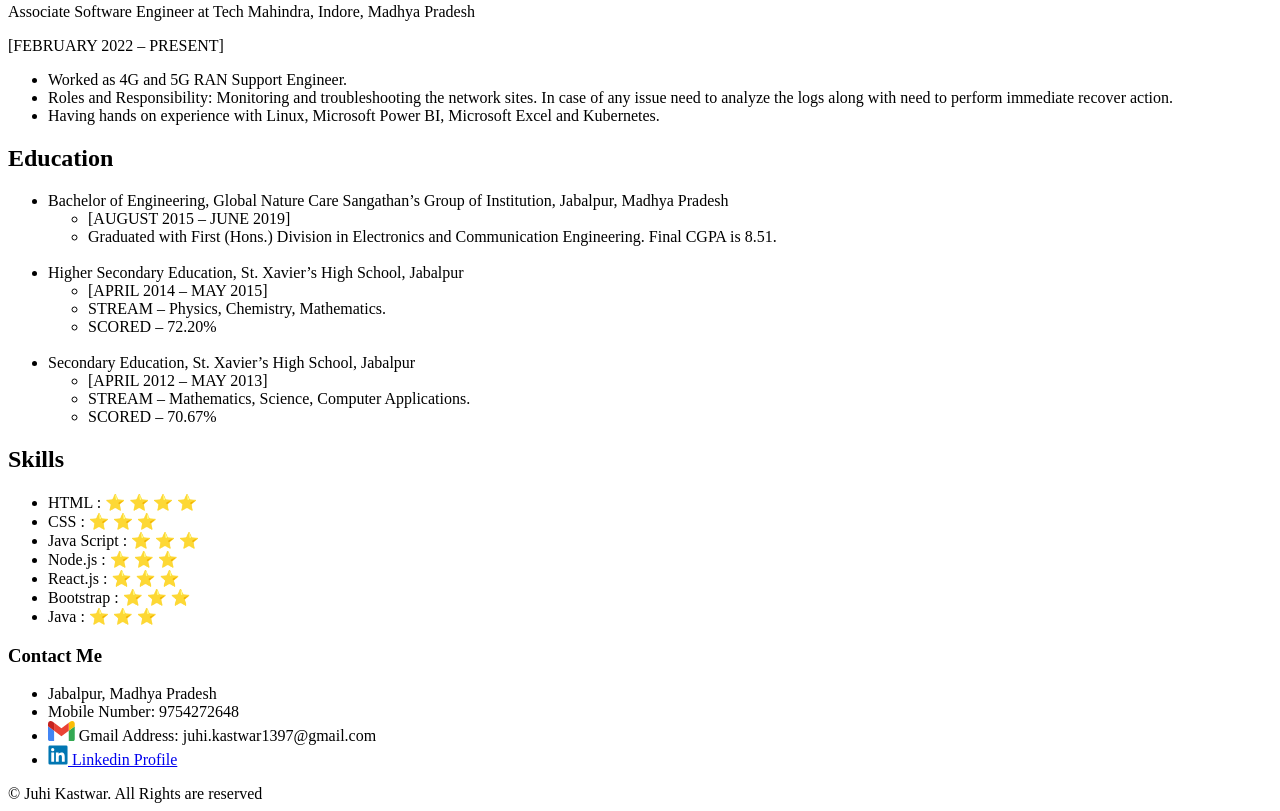
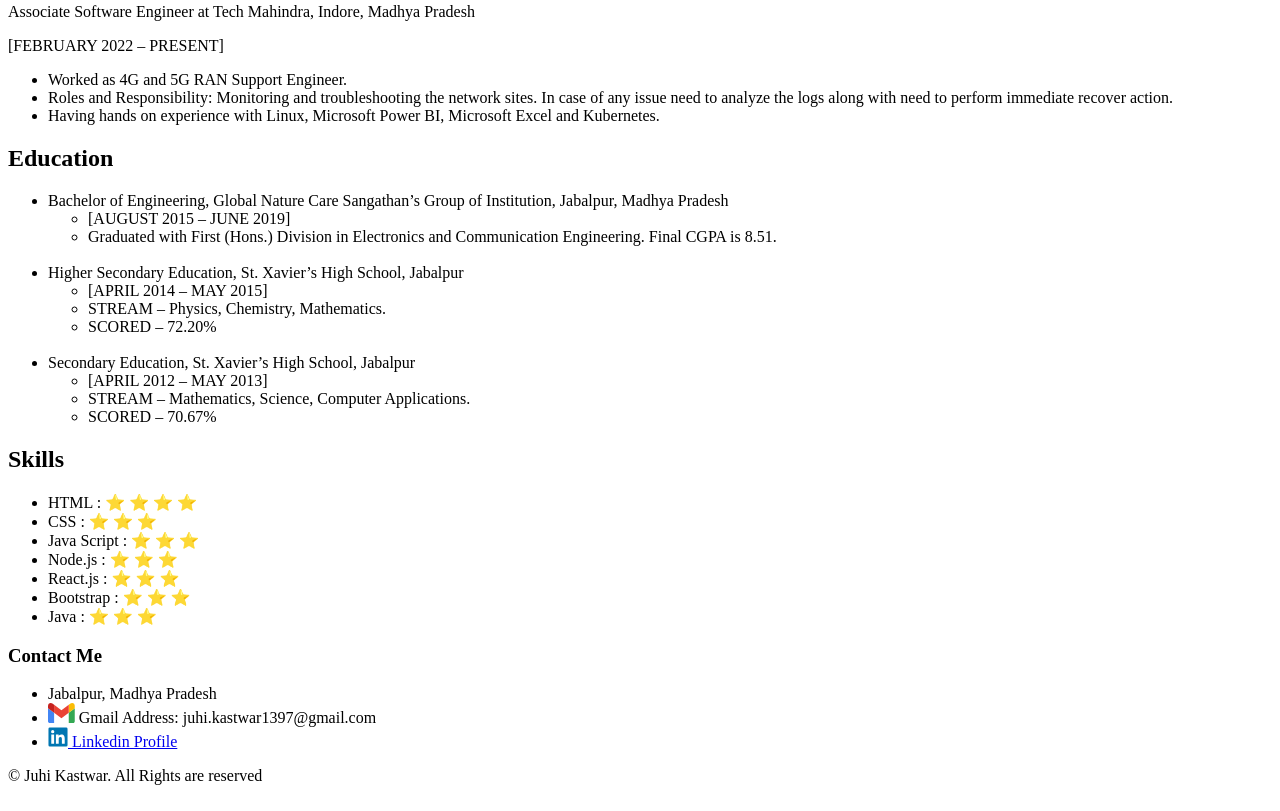
Before and after one commit to Juhikastwar13/Resume, a plain HTML site: page index.html in a window 1280 px wide. Shown: the part 427-1238 px from the top of the page. Drawn offline with Linux system fonts and the light colour scheme.

Commit message:
index.html

```diff
--- a/index.html
+++ b/index.html
@@ -60,7 +60,6 @@
     <h3>Contact Me</h3>
     <ul>
         <li>Jabalpur, Madhya Pradesh</li>
-        <li>Mobile Number: 9754272648</li>
         <li><img height="20px" src="./Gmail_Logo.svg"> Gmail Address: juhi.kastwar1397@gmail.com</li>
         <li><img height="20px" src="./linkedin-original.svg" alt="Linkedin"><a href="https://www.linkedin.com/in/juhi-k-64557016a"> Linkedin Profile</a></li>
     </ul>
```
